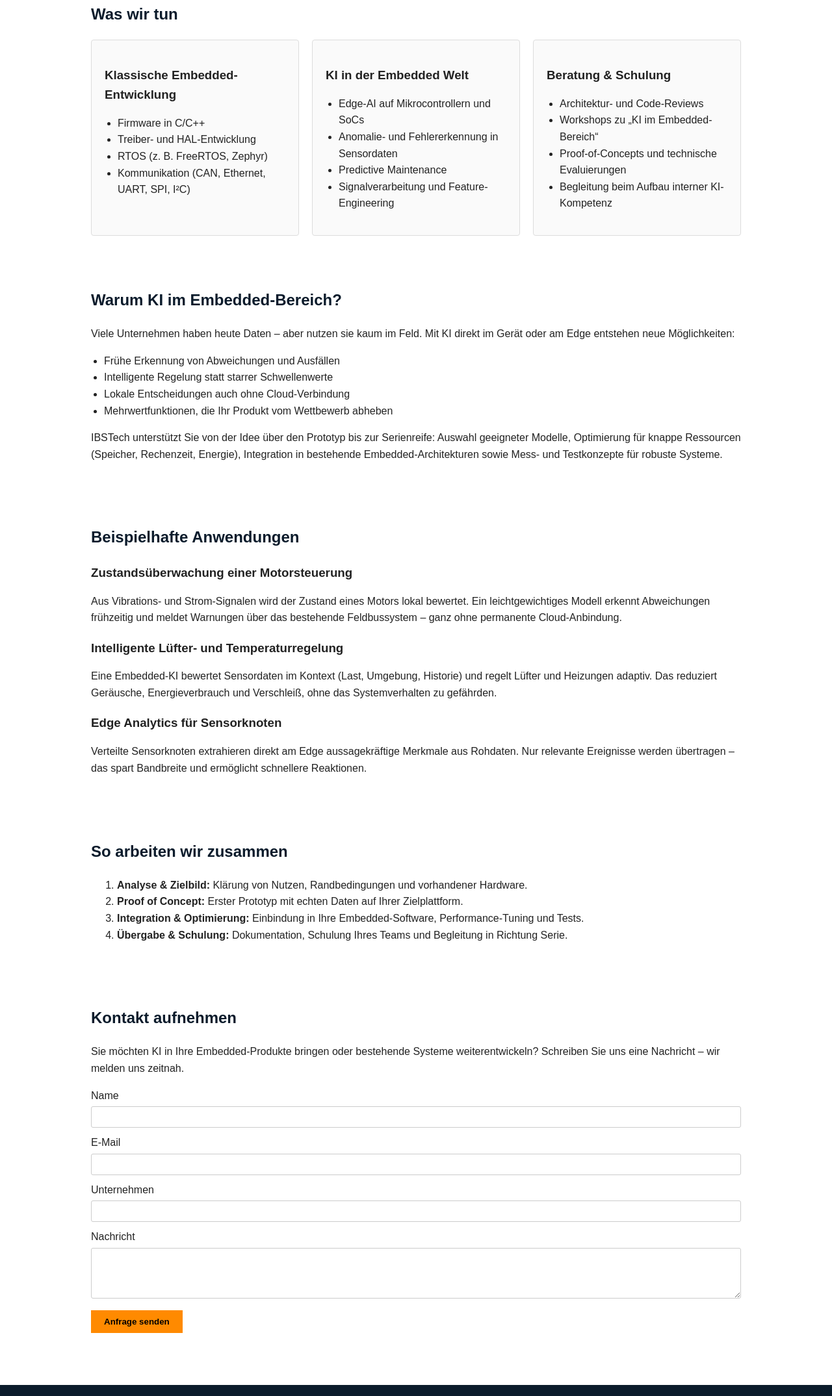
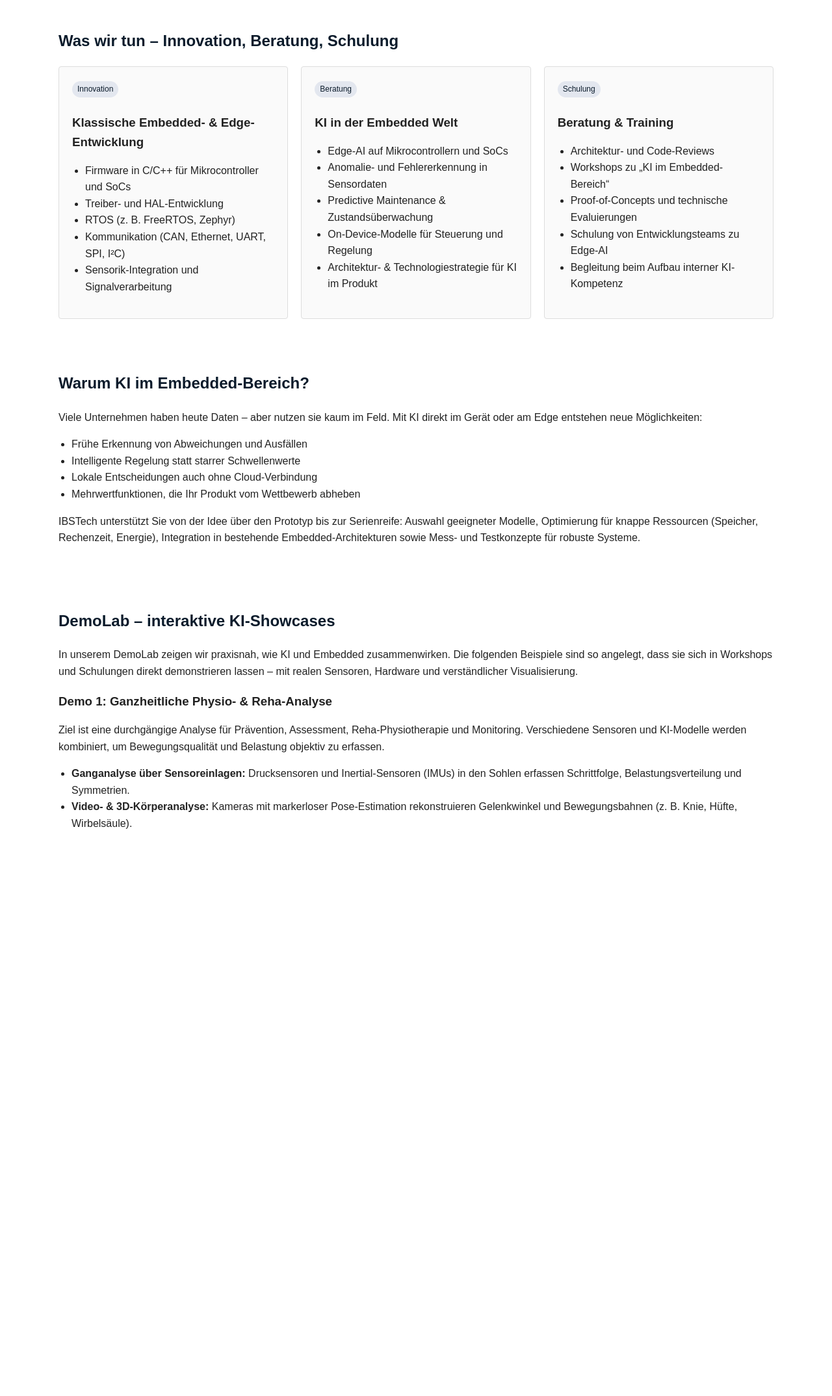
Before and after one commit to gudiri1/ibstech-website, a plain HTML site: page index.html in a window 1280 px wide. Shown: the part 651-2800 px from the top of the page at 65% size. After the commit the page ends 1988 px from the top, so only its background shows below. Drawn offline with Linux system fonts and the light colour scheme.

Commit message:
Revise index.html for new branding and services
Updated the content and structure of the index.html file to reflect new branding and services offered by IBSTech, including changes to headings, navigation links, and sections detailing services and demo labs.

```diff
--- a/index.html
+++ b/index.html
@@ -2,12 +2,13 @@
 <html lang="de">
 <head>
   <meta charset="UTF-8" />
-  <title>IBSTech – Embedded Intelligence</title>
+  <title>IBSTech – Innovation, Beratung, Schulung</title>
   <meta name="viewport" content="width=device-width, initial-scale=1" />
   <style>
     body { font-family: Arial, sans-serif; margin: 0; line-height: 1.6; color: #222; }
     header { background: #0b1b2b; color: #fff; padding: 40px 20px; text-align: center; }
-    header h1 { margin: 0 0 10px; }
+    header h1 { margin: 0 0 5px; }
+    header h2 { margin: 0 0 15px; font-weight: normal; font-size: 1.2rem; }
     header p { margin: 0 0 20px; max-width: 700px; margin-left: auto; margin-right: auto; }
     header a { display: inline-block; margin: 5px; padding: 10px 20px; border-radius: 4px; text-decoration: none; font-weight: bold; }
     .btn-primary { background: #ff8a00; color: #000; }
@@ -15,7 +16,7 @@
     nav { background: #111; color: #fff; padding: 10px 20px; position: sticky; top: 0; z-index: 10; }
     nav a { color: #fff; margin-right: 15px; text-decoration: none; font-size: 0.9rem; }
     nav a:hover { text-decoration: underline; }
-    section { padding: 40px 20px; max-width: 1000px; margin: 0 auto; }
+    section { padding: 40px 20px; max-width: 1100px; margin: 0 auto; }
     h2 { margin-top: 0; color: #0b1b2b; }
     h3 { margin-bottom: 5px; }
     .columns { display: flex; flex-wrap: wrap; gap: 20px; }
@@ -26,6 +27,12 @@
     button { margin-top: 10px; padding: 10px 20px; background: #ff8a00; border: none; cursor: pointer; font-weight: bold; }
     button:hover { opacity: 0.9; }
     ul { padding-left: 20px; }
+    ol { padding-left: 20px; }
+    .timeline { display: flex; flex-wrap: wrap; gap: 20px; margin-top: 20px; }
+    .timeline-step { flex: 1 1 220px; border-left: 3px solid #ff8a00; padding-left: 10px; }
+    .badge { display: inline-block; padding: 3px 8px; font-size: 0.75rem; border-radius: 999px; background: #e3e7ef; color: #0b1b2b; margin-bottom: 5px; }
+    details { margin: 10px 0; background: #fafafa; border-radius: 4px; border: 1px solid #ddd; padding: 8px 12px; }
+    details summary { cursor: pointer; font-weight: bold; }
     @media (max-width: 600px) {
       header { padding: 30px 15px; }
       section { padding: 30px 15px; }
@@ -39,19 +46,21 @@
     <a href="#about">Über uns</a>
     <a href="#services">Leistungen</a>
     <a href="#ai-embedded">KI &amp; Embedded</a>
-    <a href="#projects">Projekte</a>
-    <a href="#process">Vorgehen</a>
+    <a href="#demolab">DemoLab</a>
+    <a href="#vmodel">V-Modell &amp; Multi-Agenten</a>
+    <a href="#partners">Partnerschaften</a>
     <a href="#contact">Kontakt</a>
   </nav>
 
   <header>
-    <h1>IBSTech – Embedded Intelligence für smarte Produkte</h1>
+    <h1>IBSTech</h1>
+    <h2>Innovation · Beratung · Schulung für Embedded KI</h2>
     <p>
       IBSTech verbindet klassische Embedded-Entwicklung mit moderner KI.
-      Von der ersten Idee bis zur Serie unterstützen wir Unternehmen beim Aufbau intelligenter, vernetzter Produkte.
+      Wir unterstützen Unternehmen dabei, aus Daten echte intelligente Funktionen zu machen – von der Idee bis zur Serie.
     </p>
     <a href="#contact" class="btn-primary">Jetzt Kontakt aufnehmen</a>
-    <a href="#ai-embedded" class="btn-secondary">Mehr über KI in Embedded</a>
+    <a href="#demolab" class="btn-secondary">DemoLab ansehen</a>
   </header>
 
   <section id="about">
@@ -69,32 +78,38 @@
   </section>
 
   <section id="services">
-    <h2>Was wir tun</h2>
+    <h2>Was wir tun – Innovation, Beratung, Schulung</h2>
     <div class="columns">
       <div class="column">
-        <h3>Klassische Embedded-Entwicklung</h3>
+        <span class="badge">Innovation</span>
+        <h3>Klassische Embedded- &amp; Edge-Entwicklung</h3>
         <ul>
-          <li>Firmware in C/C++</li>
+          <li>Firmware in C/C++ für Mikrocontroller und SoCs</li>
           <li>Treiber- und HAL-Entwicklung</li>
           <li>RTOS (z. B. FreeRTOS, Zephyr)</li>
           <li>Kommunikation (CAN, Ethernet, UART, SPI, I²C)</li>
+          <li>Sensorik-Integration und Signalverarbeitung</li>
         </ul>
       </div>
       <div class="column">
+        <span class="badge">Beratung</span>
         <h3>KI in der Embedded Welt</h3>
         <ul>
           <li>Edge-AI auf Mikrocontrollern und SoCs</li>
           <li>Anomalie- und Fehlererkennung in Sensordaten</li>
-          <li>Predictive Maintenance</li>
-          <li>Signalverarbeitung und Feature-Engineering</li>
+          <li>Predictive Maintenance &amp; Zustandsüberwachung</li>
+          <li>On-Device-Modelle für Steuerung und Regelung</li>
+          <li>Architektur- &amp; Technologiestrategie für KI im Produkt</li>
         </ul>
       </div>
       <div class="column">
-        <h3>Beratung &amp; Schulung</h3>
+        <span class="badge">Schulung</span>
+        <h3>Beratung &amp; Training</h3>
         <ul>
           <li>Architektur- und Code-Reviews</li>
           <li>Workshops zu „KI im Embedded-Bereich“</li>
           <li>Proof-of-Concepts und technische Evaluierungen</li>
+          <li>Schulung von Entwicklungsteams zu Edge-AI</li>
           <li>Begleitung beim Aufbau interner KI-Kompetenz</li>
         </ul>
       </div>
@@ -120,65 +135,19 @@
     </p>
   </section>
 
-  <section id="projects">
-    <h2>Beispielhafte Anwendungen</h2>
-
-    <h3>Zustandsüberwachung einer Motorsteuerung</h3>
+  <section id="demolab">
+    <h2>DemoLab – interaktive KI-Showcases</h2>
     <p>
-      Aus Vibrations- und Strom-Signalen wird der Zustand eines Motors lokal bewertet.
-      Ein leichtgewichtiges Modell erkennt Abweichungen frühzeitig und meldet Warnungen über das bestehende Feldbussystem –
-      ganz ohne permanente Cloud-Anbindung.
+      In unserem DemoLab zeigen wir praxisnah, wie KI und Embedded zusammenwirken.
+      Die folgenden Beispiele sind so angelegt, dass sie sich in Workshops und Schulungen direkt demonstrieren lassen –
+      mit realen Sensoren, Hardware und verständlicher Visualisierung.
     </p>
 
-    <h3>Intelligente Lüfter- und Temperaturregelung</h3>
+    <h3>Demo 1: Ganzheitliche Physio- &amp; Reha-Analyse</h3>
     <p>
-      Eine Embedded-KI bewertet Sensordaten im Kontext (Last, Umgebung, Historie) und regelt Lüfter und Heizungen adaptiv.
-      Das reduziert Geräusche, Energieverbrauch und Verschleiß, ohne das Systemverhalten zu gefährden.
+      Ziel ist eine durchgängige Analyse für Prävention, Assessment, Reha-Physiotherapie und Monitoring.
+      Verschiedene Sensoren und KI-Modelle werden kombiniert, um Bewegungsqualität und Belastung objektiv zu erfassen.
     </p>
-
-    <h3>Edge Analytics für Sensorknoten</h3>
-    <p>
-      Verteilte Sensorknoten extrahieren direkt am Edge aussagekräftige Merkmale aus Rohdaten.
-      Nur relevante Ereignisse werden übertragen – das spart Bandbreite und ermöglicht schnellere Reaktionen.
-    </p>
-  </section>
-
-  <section id="process">
-    <h2>So arbeiten wir zusammen</h2>
-    <ol>
-      <li><strong>Analyse &amp; Zielbild:</strong> Klärung von Nutzen, Randbedingungen und vorhandener Hardware.</li>
-      <li><strong>Proof of Concept:</strong> Erster Prototyp mit echten Daten auf Ihrer Zielplattform.</li>
-      <li><strong>Integration &amp; Optimierung:</strong> Einbindung in Ihre Embedded-Software, Performance-Tuning und Tests.</li>
-      <li><strong>Übergabe &amp; Schulung:</strong> Dokumentation, Schulung Ihres Teams und Begleitung in Richtung Serie.</li>
-    </ol>
-  </section>
-
-  <section id="contact">
-    <h2>Kontakt aufnehmen</h2>
-    <p>
-      Sie möchten KI in Ihre Embedded-Produkte bringen oder bestehende Systeme weiterentwickeln?
-      Schreiben Sie uns eine Nachricht – wir melden uns zeitnah.
-    </p>
-    <form>
-      <label for="name">Name</label>
-      <input id="name" type="text" />
-
-      <label for="email">E-Mail</label>
-      <input id="email" type="email" />
-
-      <label for="company">Unternehmen</label>
-      <input id="company" type="text" />
-
-      <label for="message">Nachricht</label>
-      <textarea id="message" rows="4"></textarea>
-
-      <button type="submit">Anfrage senden</button>
-    </form>
-  </section>
-
-  <footer>
-    © IBSTech – Embedded Intelligence
-  </footer>
-
-</body>
-</html>
+    <ul>
+      <li><strong>Ganganalyse über Sensoreinlagen:</strong> Drucksensoren und Inertial-Sensoren (IMUs) in den Sohlen erfassen Schrittfolge, Belastungsverteilung und Symmetrien.</li>
+      <li><strong>Video- &amp; 3D-Körperanalyse:</strong> Kameras mit markerloser Pose-Estimation rekonstruieren Gelenkwinkel und Bewegungsbahnen (z. B. Knie, Hüfte, Wirbelsäule).
```
